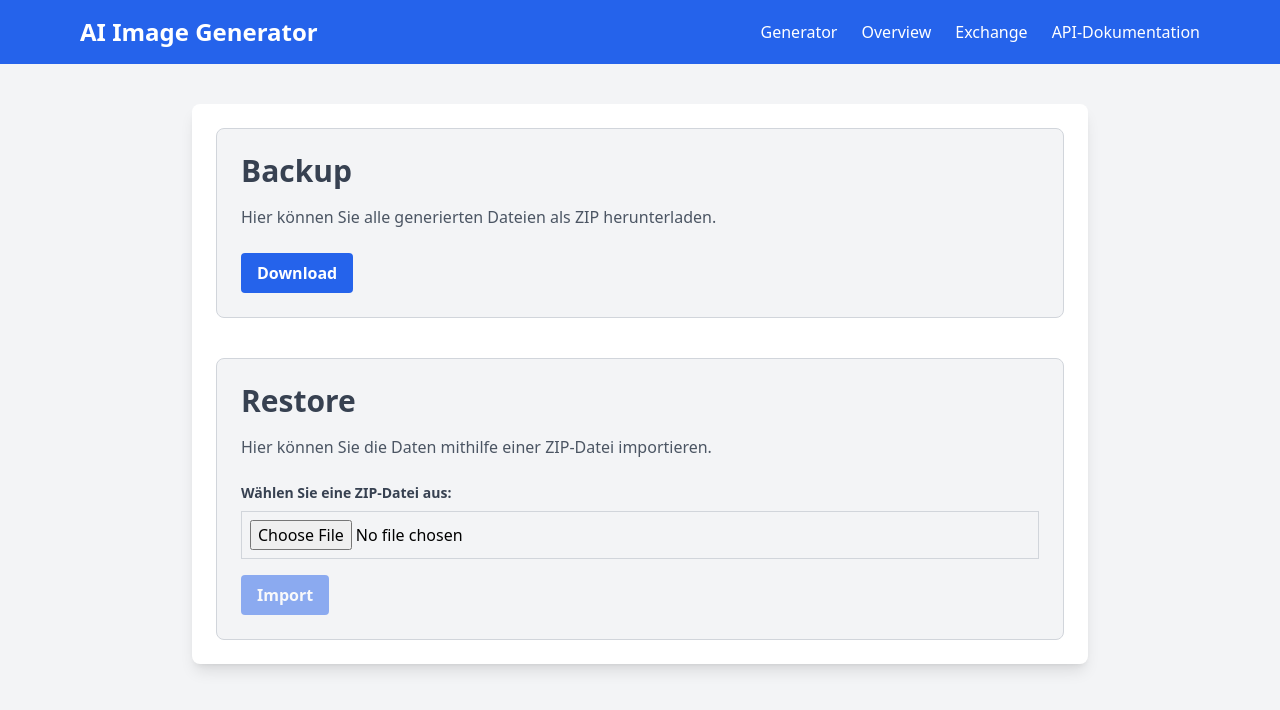
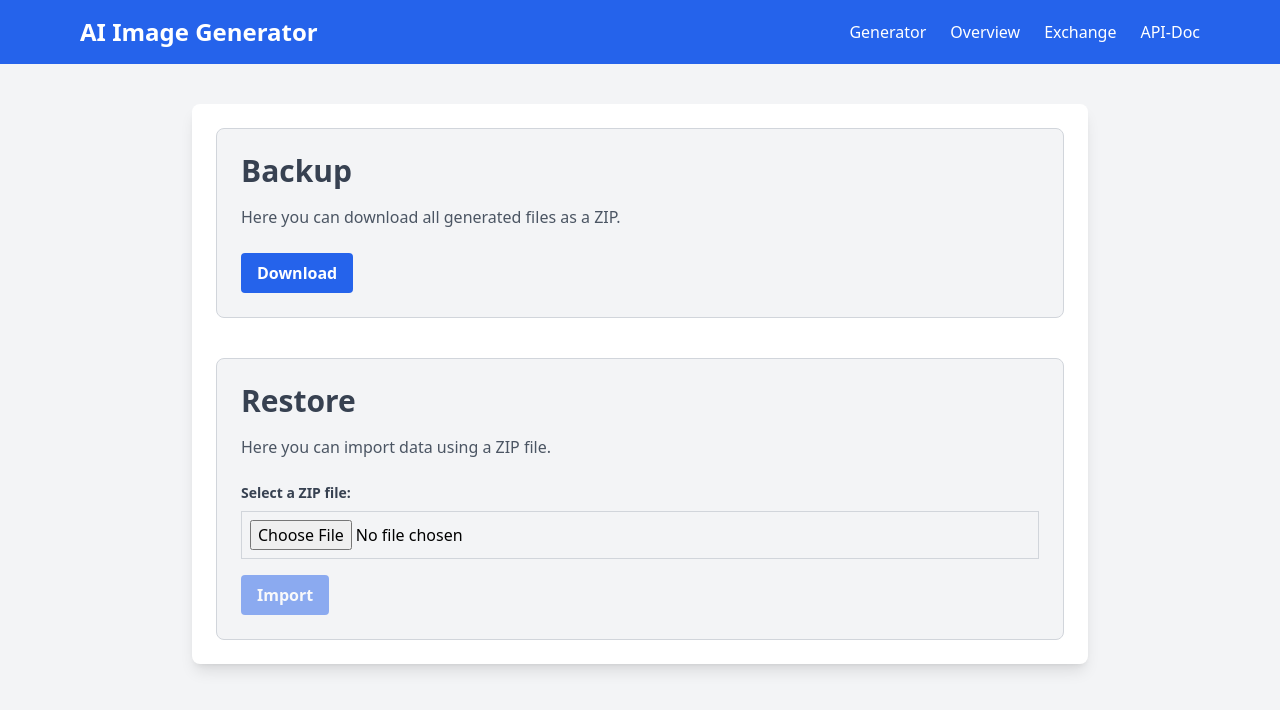
Before and after one commit to MrTimeey/ai-image-generator, a website: page src/static/exchange.html in a window 1280 px wide. Drawn offline with nearby package versions, Linux system fonts and the light colour scheme.

Commit message:
translation

```diff
--- a/src/static/exchange.html
+++ b/src/static/exchange.html
@@ -57,7 +57,7 @@
             <a href="/index.html" class="hover:text-gray-300">Generator</a>
             <a href="/overview.html?sorting=DESC" class="hover:text-gray-300">Overview</a>
             <a href="/exchange.html" class="hover:text-gray-300">Exchange</a>
-            <a href="https://beta.openai.com/docs" target="_blank" class="hover:text-gray-300">API-Dokumentation</a>
+            <a href="https://beta.openai.com/docs" target="_blank" class="hover:text-gray-300">API-Doc</a>
         </nav>
 
         <!-- Burger Menu Button (Mobile) -->
@@ -75,7 +75,7 @@
         <a href="/index.html" class="block py-2 text-white hover:text-gray-300">Generator</a>
         <a href="/overview.html?sorting=DESC" class="block py-2 text-white hover:text-gray-300">Overview</a>
         <a href="/exchange.html" class="block py-2 text-white hover:text-gray-300">Exchange</a>
-        <a href="https://beta.openai.com/docs" target="_blank" class="block py-2 text-white hover:text-gray-300">API-Dokumentation</a>
+        <a href="https://beta.openai.com/docs" target="_blank" class="block py-2 text-white hover:text-gray-300">API-Doc</a>
     </nav>
 </header>
 
@@ -86,24 +86,24 @@
     <!-- Backup Abschnitt -->
     <section class="mb-10 p-6 bg-gray-100 rounded-lg border border-gray-300">
         <h2 class="text-3xl font-bold text-gray-700 mb-4">Backup</h2>
-        <p class="text-gray-600 mb-6">Hier können Sie alle generierten Dateien als ZIP herunterladen.</p>
+        <p class="text-gray-600 mb-6">Here you can download all generated files as a ZIP.</p>
         <button id="download" class="bg-blue-600 hover:bg-blue-700 text-white font-bold py-2 px-4 rounded">Download</button>
     </section>
 
     <!-- Restore Abschnitt -->
     <section class="p-6 bg-gray-100 rounded-lg border border-gray-300">
         <h2 class="text-3xl font-bold text-gray-700 mb-4">Restore</h2>
-        <p class="text-gray-600 mb-6">Hier können Sie die Daten mithilfe einer ZIP-Datei importieren.</p>
+        <p class="text-gray-600 mb-6">Here you can import data using a ZIP file.</p>
 
         <!-- File Chooser -->
         <div class="mb-4">
-            <label class="block text-sm font-bold text-gray-700 mb-2" for="file-upload">Wählen Sie eine ZIP-Datei aus:</label>
+            <label class="block text-sm font-bold text-gray-700 mb-2" for="file-upload">Select a ZIP file:</label>
             <input id="file-upload" type="file" accept=".zip" class="border border-gray-300 p-2 w-full" onchange="handleFileSelect(event)">
         </div>
 
         <!-- Progress Bar -->
         <div id="progress-container" class="hidden mb-4">
-            <label class="block text-sm font-bold text-gray-700 mb-2">Upload Fortschritt:</label>
+            <label class="block text-sm font-bold text-gray-700 mb-2">Upload progress:</label>
             <progress id="progress-bar" value="0" max="100" class="w-full h-4"></progress>
         </div>
 
```
Also changed, not shown: src/static/detail.html (+2 -2 lines), src/static/index.html (+2 -2 lines), src/static/overview.html (+2 -2 lines).
